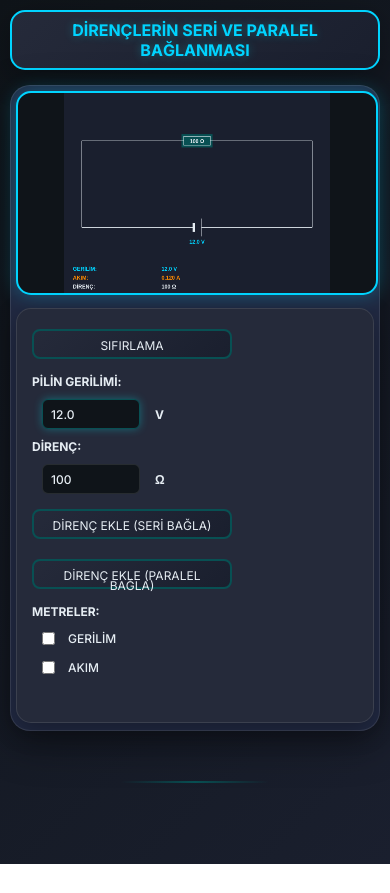
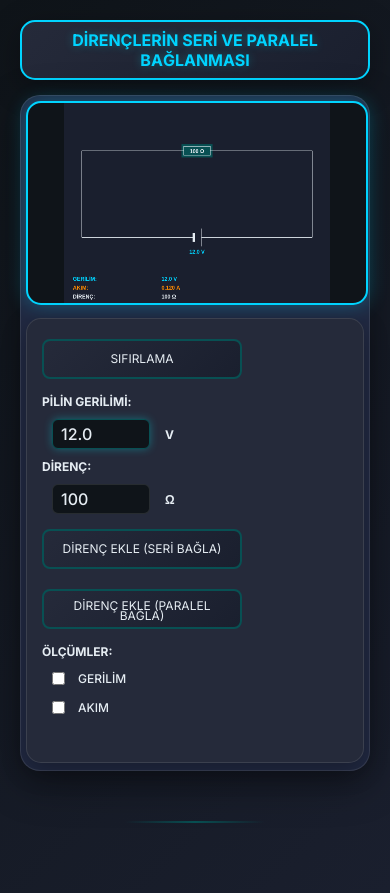
Before and after one commit to cresas/direnclerinparalelveseribaglanmasi, a plain HTML site: page index.html in a window 390 px wide. Before the commit the page ends 864 px from the top, so only its background shows below. Drawn offline with Linux system fonts and the light colour scheme.

Commit message:
Add files via upload

```diff
--- a/html5/ph/app.css
+++ b/html5/ph/app.css
@@ -27,7 +27,7 @@
 /* Schaltknopf */
 
 button {
-  height: 30px;
+  height: 40px;
   border-radius: 8px;
   border: 2px solid var(--accent-cyan);
   background: linear-gradient(135deg, var(--bg-tertiary), var(--bg-secondary));
@@ -38,6 +38,7 @@ button {
   transition: all 0.3s ease;
   text-transform: uppercase;
   letter-spacing: 0.5px;
+  line-height : 1px;!important
   }
 
 button:hover {
--- a/html5/ph/page.css
+++ b/html5/ph/page.css
@@ -228,7 +228,7 @@ p {
 /* Absatz für URL usw. */
 
 p.Ende {
-  font-size: 13px;
+  font-size: 11px;
   }
 
 /* Liste der Symbole in einer Formel */
--- a/html5/phen/combinationresistors_en.js
+++ b/html5/phen/combinationresistors_en.js
@@ -8,7 +8,7 @@ var text02 = "PİLİN GERİLİMİ:"; // Pilin gerilimi
 var text03 = "DİRENÇ:"; // Direnç
 var text04 = "DİRENÇ EKLE (SERİ BAĞLA)"; // Direnç ekle (seri bağla)
 var text05 = "DİRENÇ EKLE (PARALEL BAĞLA)"; // Direnç ekle (paralel bağla)
-var text06 = "METRELER:"; // Metreler
+var text06 = "ÖLÇÜMLER:"; // Metreler
 var text07 = "GERİLİM"; // Gerilim
 var text08 = "AKIM"; // Akım
 
--- a/index.html
+++ b/index.html
@@ -10,6 +10,9 @@
 <title>DİRENÇLERİN SERİ VE PARALEL BAĞLANMASI</title>
 <link rel="stylesheet" href="html5/ph/app.css">
 <style>
+<style>
+
+
 /* Dark Theme CSS Variables */
 :root {
     --bg-primary: #0f1419;
@@ -34,8 +37,31 @@ body {
     margin: 0;
     padding: 20px;
     min-height: 100vh;
+     overflow: hidden
+
+
+
+
+
+@media screen and (min-width: 769px) {
+
+
+
+body {
+  transform: scale(1.5);
+  transform-origin: top center; /* Üst merkeze yerleştirme */
+  width: 97.67vw; /* Gerekirse genişlik ayarı */
+  overflow: hidden; /* Kaymayı engelle */
+
 }
 
+html, body {
+  height: 100%;
+  overflow: hidden; /* Kayma engellenir */
+  margin: 0; /* Varsayılan margin sıfırlanır */
+}
+
+}
 h1 {
     background: linear-gradient(135deg, var(--bg-tertiary), var(--bg-secondary));
     color: #00d4ff;
@@ -70,6 +96,7 @@ div#canvas {
     border-radius: 15px;
     border: 2px solid var(--accent-blue);
     box-shadow: 0 0 20px var(--glow-blue);
+
 }
 
 div#panel {
@@ -95,7 +122,7 @@ button {
     transition: all 0.3s ease;
     text-transform: uppercase;
     letter-spacing: 0px;
-	line-height : 10px;
+	line-height : 15px;
 }
 
 button:hover {
@@ -122,7 +149,7 @@ input[type="text"] {
     border-radius: 6px;
     color: var(--text-primary);
     padding: 4px 8px;
-    font-size: 12px;
+    font-size: 16px;
     font-weight: 500;
 }
 
@@ -213,6 +240,10 @@ canvas {
         padding: 12px;
         font-size: 14px;
         margin: 5px 0;
+		button {
+
+	line-height : 10px;
+}
     }
 
     input[type="text"] {
@@ -257,6 +288,7 @@ canvas {
     button {
         font-size: 12px;
         padding: 10px;
+			line-height : 10px;
     }
 
     h1 {
```
